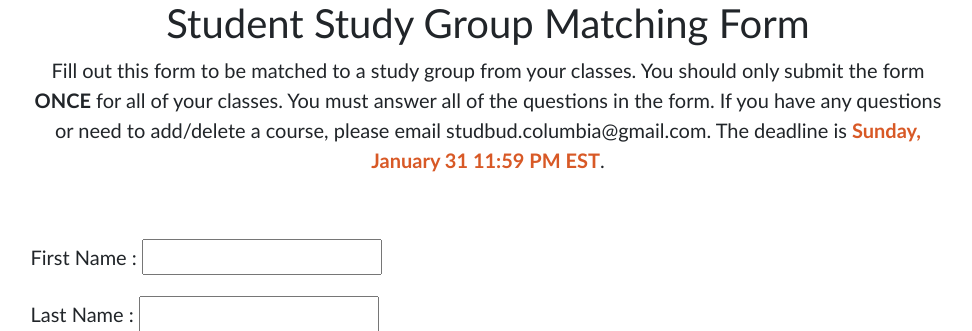
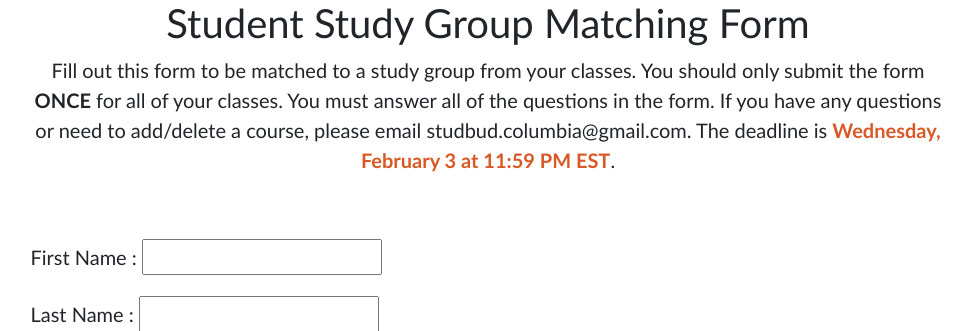
Before and after one commit to js06283/studbud, a Django app: page /study/form/ in a window 1280 px wide; the page is wider, and only the part inside the window is pictured. Shown: the part 385-716 px from the top of that part, without its empty margins (152-1124 px from the left). Run offline with Django 3.2, Linux system fonts and the light colour scheme; data comes from the database, SQL or seed files in the repository; parts of the project's set-up code (start-up, migrations or seed data) failed here and were passed over.

Commit message:
Changed deadline in form.html

```diff
--- a/study/templates/form.html
+++ b/study/templates/form.html
@@ -15,7 +15,7 @@
         <p style='text-align:center;' class = 'form-text'>
             Fill out this form to be matched to a study group from your classes. You should only submit the form <b>ONCE</b>
             for all of your classes. You must answer all of the questions in the form. If you have any questions or need to add/delete a course, please email studbud.columbia@gmail.com.
-            The deadline is <b style = "color: rgb(216, 89, 38)";>Sunday, January 31 11:59 PM EST</b>.
+            The deadline is <b style = "color: rgb(216, 89, 38)";>Wednesday, February 3 at 11:59 PM EST</b>.
         </p>
         <br/><br/>
         {% csrf_token %}
```
